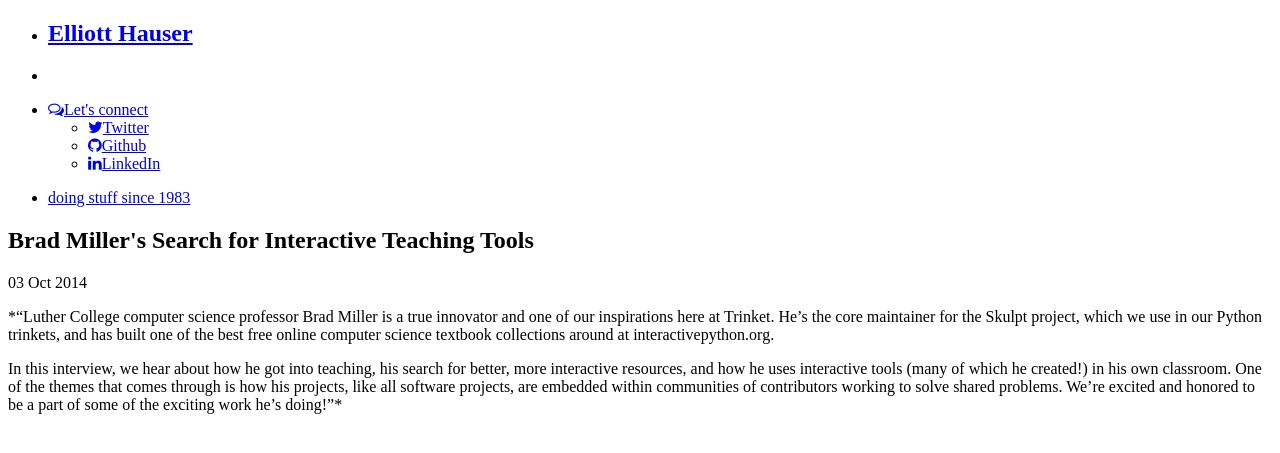
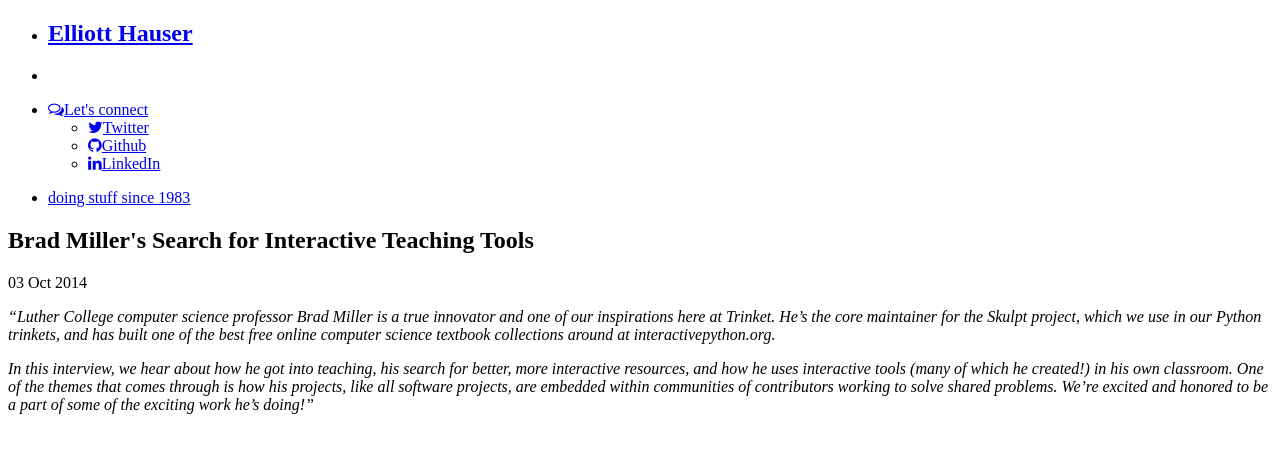
Before and after one commit to eah13/eah13.github.io, a Jekyll site: the page built from _posts/2014-10-03-brad.md, in a window 1280 px wide. Shown: the top 453 px of the page. Built offline with Jekyll 4.4.1, drawn with Linux system fonts in a browser that asks for light colours; nearby versions of some CDN libraries.

Commit message:
Update 2014-10-03-brad.md

```diff
--- a/_posts/2014-10-03-brad.md
+++ b/_posts/2014-10-03-brad.md
@@ -4,6 +4,6 @@
 link: http://blog.trinket.io/brad-miller-teaching/
 ---
 
-*"Luther College computer science professor Brad Miller is a true innovator and one of our inspirations here at Trinket.  He’s the core maintainer for the Skulpt project, which we use in our Python trinkets, and has built one of the best free online computer science textbook collections around at interactivepython.org.
+*"Luther College computer science professor Brad Miller is a true innovator and one of our inspirations here at Trinket.  He’s the core maintainer for the Skulpt project, which we use in our Python trinkets, and has built one of the best free online computer science textbook collections around at interactivepython.org.*
 
-In this interview, we hear about how he got into teaching, his search for better, more interactive resources, and how he uses interactive tools (many of which he created!) in his own classroom.  One of the themes that comes through is how his projects, like all software projects, are embedded within communities of contributors working to solve shared problems.  We’re excited and honored to be a part of some of the exciting work he’s doing!"*
+*In this interview, we hear about how he got into teaching, his search for better, more interactive resources, and how he uses interactive tools (many of which he created!) in his own classroom.  One of the themes that comes through is how his projects, like all software projects, are embedded within communities of contributors working to solve shared problems.  We’re excited and honored to be a part of some of the exciting work he’s doing!"*
```
